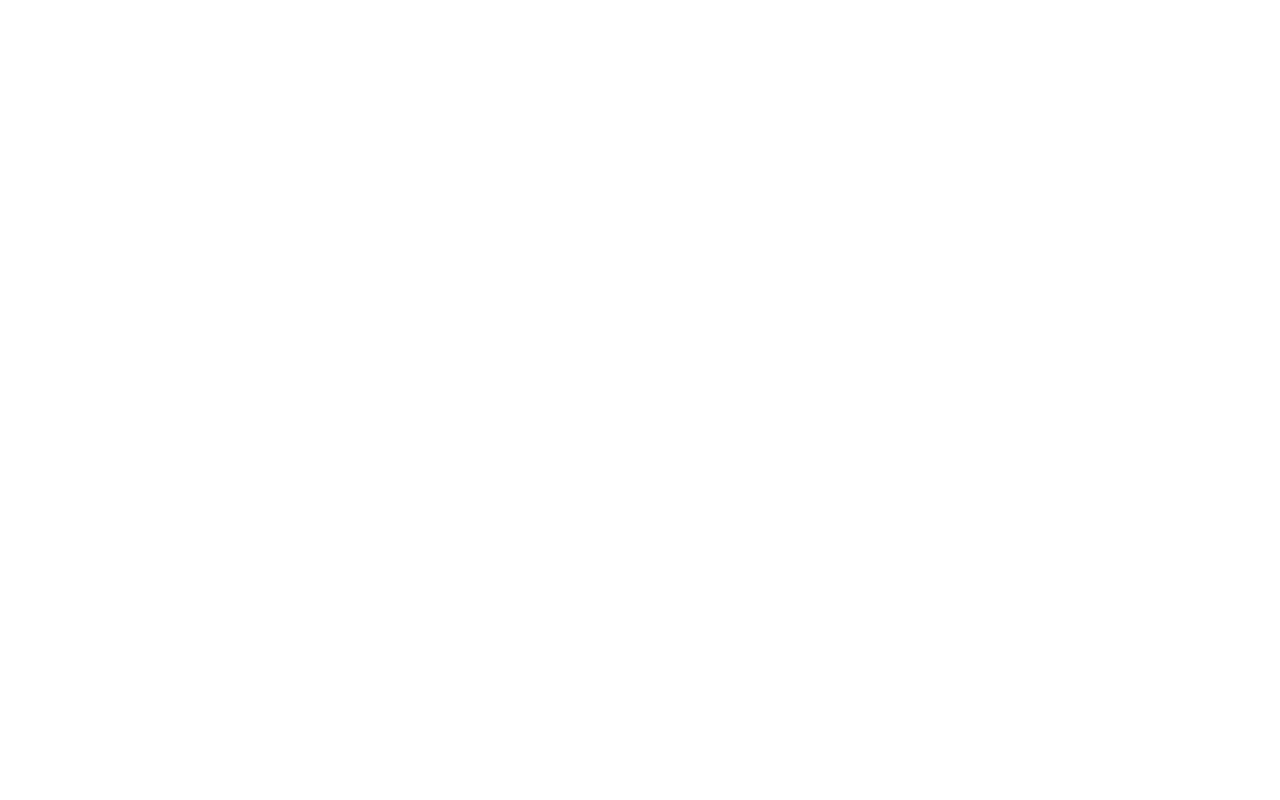
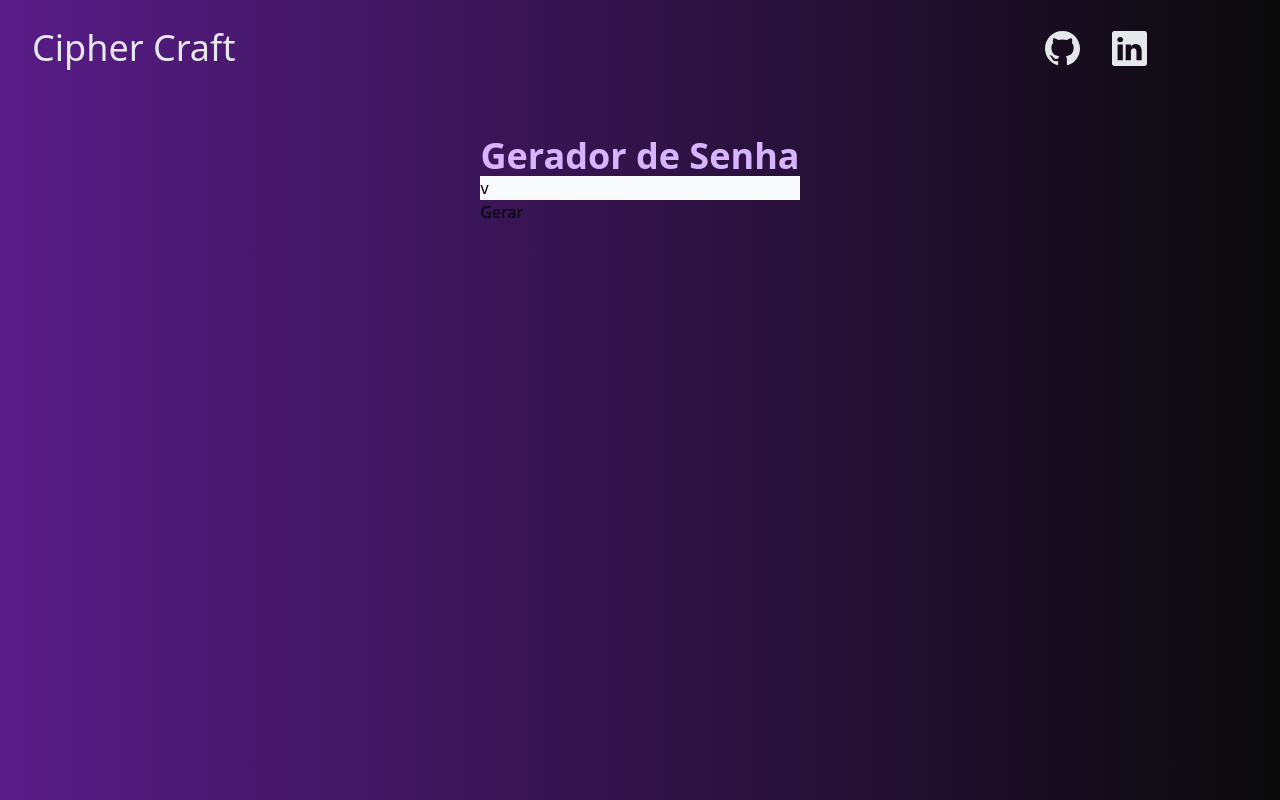
Before and after one commit to LucasBiazon/CipherCraft, a website: page src/index.html in a window 1280 px wide. Drawn offline with Linux system fonts and the light colour scheme.

Commit message:
Iniciando tailwind

```diff
--- a/src/index.html
+++ b/src/index.html
@@ -1,13 +1,47 @@
 <!DOCTYPE html>
-<html lang="en">
+<html lang="en" class="h-full">
 <head>
     <meta charset="UTF-8">
     <meta name="viewport" content="width=device-width, initial-scale=1.0">
-    <link rel="stylesheet" href="../dist/output.css">
+    <link href="../dist/output.css" rel="stylesheet" >
     <script src="script.js" defer></script>
     <title>Cipher Craft</title>
 </head>
-<body>
+<body class="h-fit bg-gradient-to-r from-purple-900 to-neutral-950">
+    <header class=" flex h-24 items-center px-8">
+
+        <h1 class="font-sans text-4xl font-medium text-gray-200 basis-10/12">
+            Cipher Craft
+        </h1>
+
+        <div class="flex items-center gap-8 h-full basis-2/12">
+            <a href="https://github.com/LucasBiazon" target="_blank" rel="noopener noreferrer">
+                <svg xmlns="http://www.w3.org/2000/svg" width="35" height="35" fill="currentColor" class="fill-gray-200 hover:fill-violet-700 hover:drop-shadow-md"  viewBox="0 0 16 16">
+                    <path d="M8 0C3.58 0 0 3.58 0 8c0 3.54 2.29 6.53 5.47 7.59.4.07.55-.17.55-.38 0-.19-.01-.82-.01-1.49-2.01.37-2.53-.49-2.69-.94-.09-.23-.48-.94-.82-1.13-.28-.15-.68-.52-.01-.53.63-.01 1.08.58 1.23.82.72 1.21 1.87.87 2.33.66.07-.52.28-.87.51-1.07-1.78-.2-3.64-.89-3.64-3.95 0-.87.31-1.59.82-2.15-.08-.2-.36-1.02.08-2.12 0 0 .67-.21 2.2.82.64-.18 1.32-.27 2-.27.68 0 1.36.09 2 .27 1.53-1.04 2.2-.82 2.2-.82.44 1.1.16 1.92.08 2.12.51.56.82 1.27.82 2.15 0 3.07-1.87 3.75-3.65 3.95.29.25.54.73.54 1.48 0 1.07-.01 1.93-.01 2.2 0 .21.15.46.55.38A8.012 8.012 0 0 0 16 8c0-4.42-3.58-8-8-8z"/>
+                </svg>
+            </a>
+            <a href="hhttps://www.linkedin.com/in/lucasbiazon" target="_blank" rel="noopener noreferrer">
+                <svg xmlns="http://www.w3.org/2000/svg" width="35" height="35" fill="currentColor" class="fill-gray-200  hover:fill-violet-700 hover:drop-shadow-md" viewBox="0 0 16 16">
+                    <path d="M0 1.146C0 .513.526 0 1.175 0h13.65C15.474 0 16 .513 16 1.146v13.708c0 .633-.526 1.146-1.175 1.146H1.175C.526 16 0 15.487 0 14.854V1.146zm4.943 12.248V6.169H2.542v7.225h2.401zm-1.2-8.212c.837 0 1.358-.554 1.358-1.248-.015-.709-.52-1.248-1.342-1.248-.822 0-1.359.54-1.359 1.248 0 .694.521 1.248 1.327 1.248h.016zm4.908 8.212V9.359c0-.216.016-.432.08-.586.173-.431.568-.878 1.232-.878.869 0 1.216.662 1.216 1.634v3.865h2.401V9.25c0-2.22-1.184-3.252-2.764-3.252-1.274 0-1.845.7-2.165 1.193v.025h-.016a5.54 5.54 0 0 1 .016-.025V6.169h-2.4c.03.678 0 7.225 0 7.225h2.4z"/>
+                </svg>
+            </a>
+        </div>
+    </header>
+
+    <main class="flex items-center justify-center h-fit pt-10">
+        <div id="Gerador">
+            <h2 class="font-sans font-semibold text-4xl text-purple-300 ">
+                Gerador de Senha
+            </h2>
+            <div >
+                <div class="h-22  bg-slate-50">v</div>
+                <Button>Gerar</Button>
+            </div>
+        </div>
+
+
+    </main>
+
 
 </body>
 </html>
```
Also changed, not shown: package.json (added, +12 -0 lines), dist/output.css.
